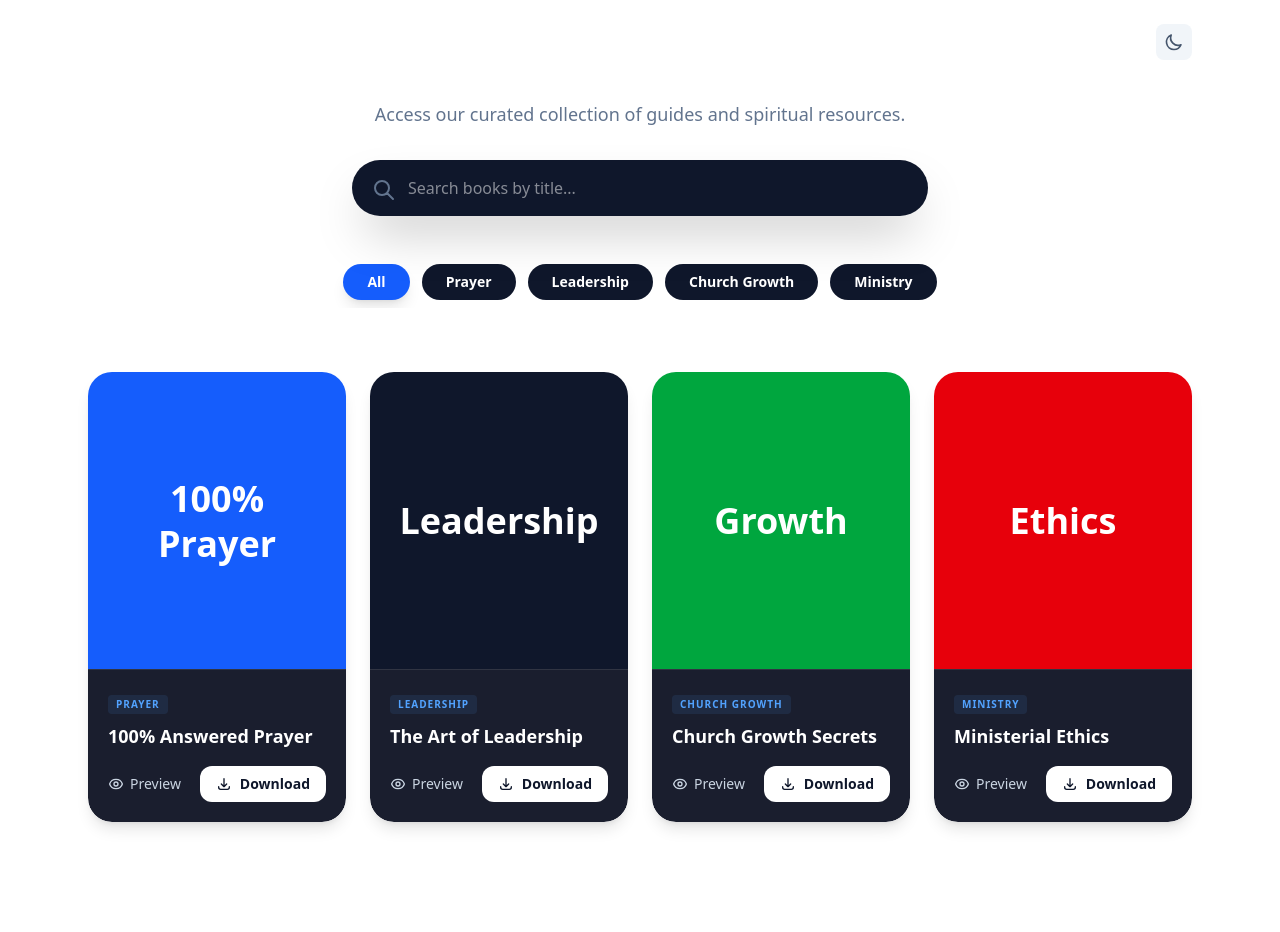
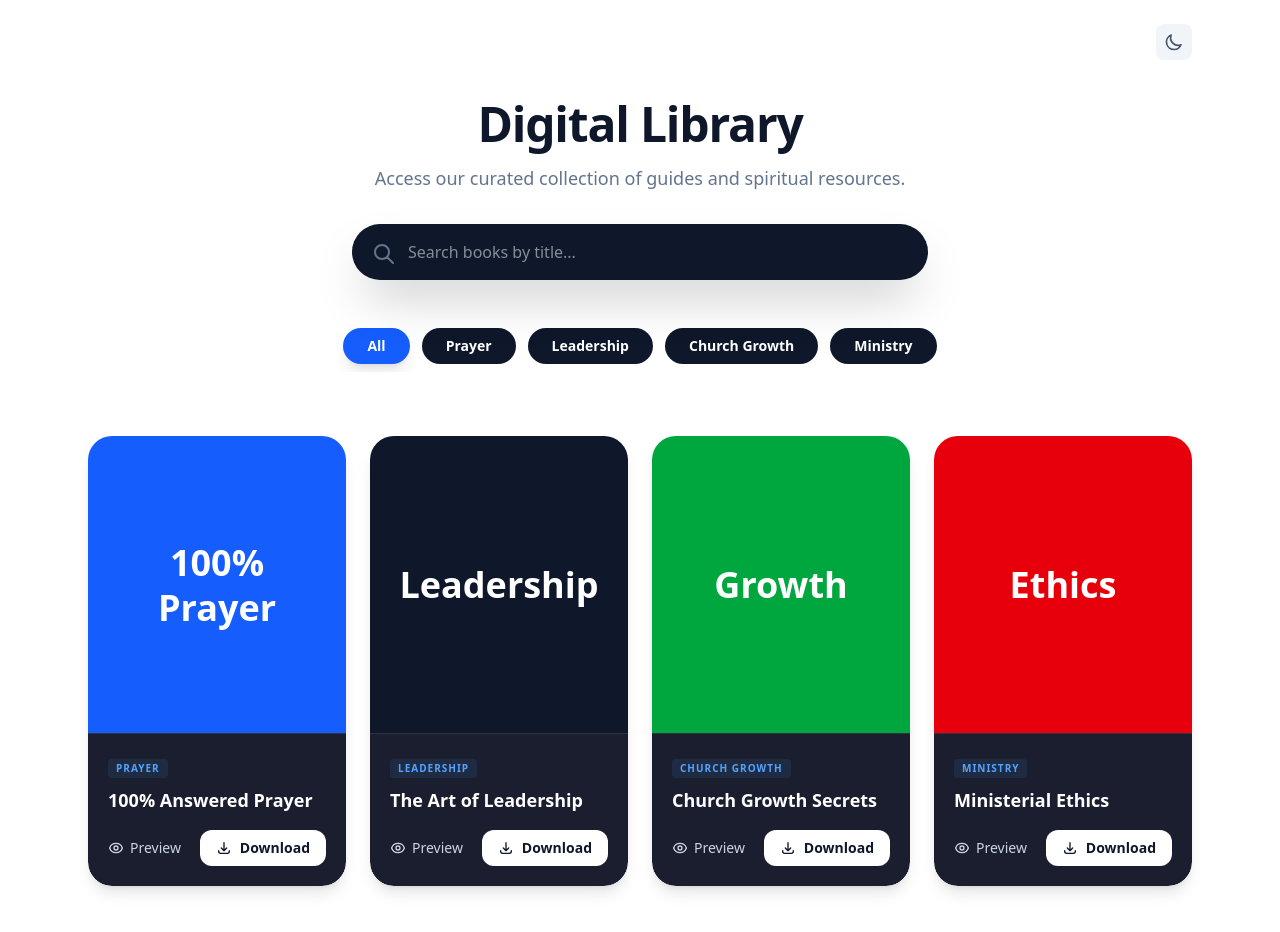
Before and after one commit to Kingdom-Minded-Engineers/ratc-archives, a Next.js app: page / in a window 1280 px wide. Shown: the top 932 px of the page. Before the commit the page ends 886 px from the top, so only its background shows below. Built offline with nearby package versions, Linux system fonts and the light colour scheme.

Commit message:
Fix: Restore missing Digital Library title

```diff
--- a/src/app/page.tsx
+++ b/src/app/page.tsx
@@ -81,6 +81,9 @@ export default function Home() {
 
       <main className="max-w-6xl mx-auto px-6 py-4 flex flex-col items-center">
         <div className="w-full text-center mb-12">
+          <h1 className="text-4xl md:text-5xl font-extrabold tracking-tight mb-4 text-slate-900 dark:text-white transition-colors duration-300">
+            Digital Library
+          </h1>
           <p className="text-slate-500 dark:text-slate-400 mb-8 text-lg font-medium">
             Access our curated collection of guides and spiritual resources.
           </p>
```
